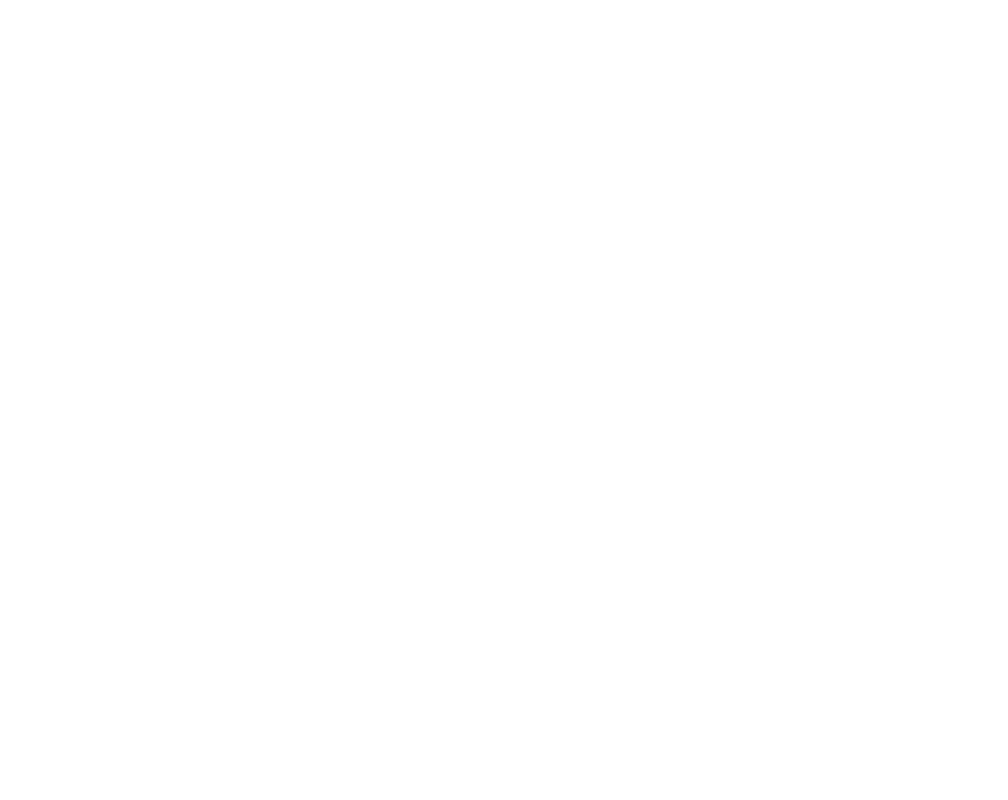
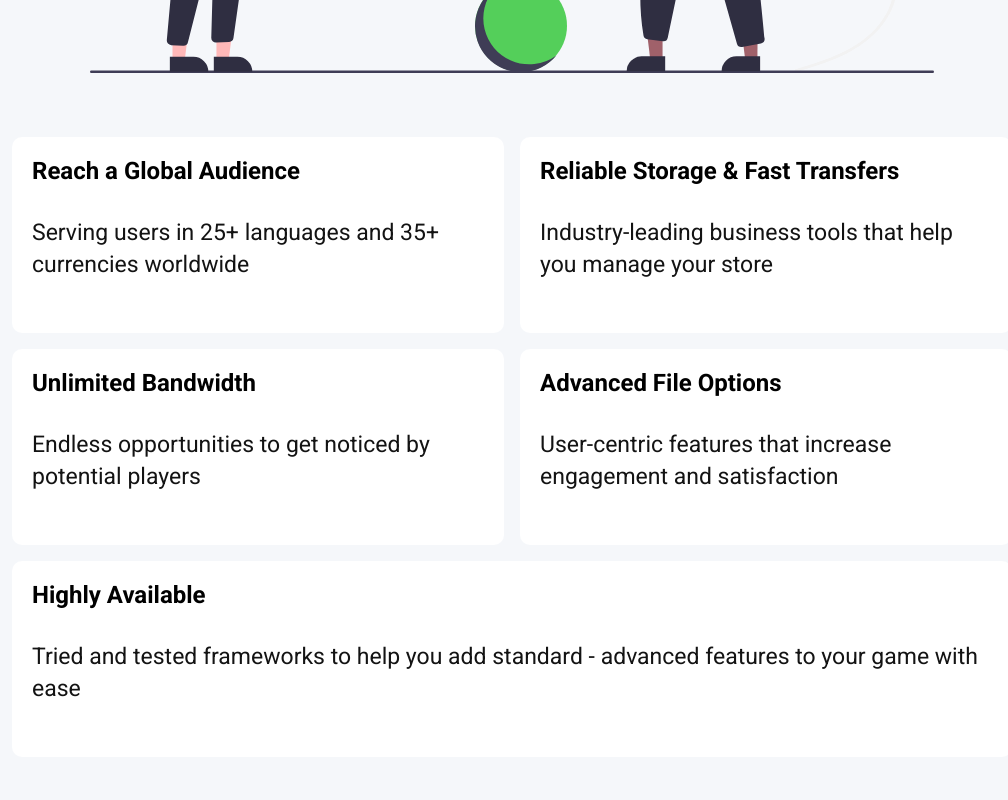
Before and after one commit to wintersalt/File-Sharing-App, a React (Create React App) app in the folder client/: page /faq in a window 1280 px wide. Shown: the part 640-1440 px from the top of the page, without its empty margins (128-1136 px from the left). Before the commit the page ends 800 px from the top, so only its background shows below. Built offline with nearby package versions, Linux system fonts and the light colour scheme.

Commit message:
Added FAQ page

```diff
--- a/client/src/components/Footer/Footer.js
+++ b/client/src/components/Footer/Footer.js
@@ -11,10 +11,10 @@
           <Link to="/">Home</Link>
         </li>
         <li>
-          <Link to="/">FAQ</Link>
+          <Link to="/faq">FAQ</Link>
         </li>
         <li>
-          <Link to="/">Terms</Link>
+          <Link to="/terms">Terms</Link>
         </li>
       </ul>
       <p>© 2022 WS Share, Inc. All rights reserved</p>
--- a/client/src/index.css
+++ b/client/src/index.css
@@ -13,6 +13,7 @@
 }
 
 body {
+  background: #f5f7fa;
   max-width: 1270px;
   margin: 0 auto;
 }
@@ -193,4 +194,36 @@
   color: #fff;
 }
 
-/* PROFILE PAGE STYLES */
+/* FAQ PAGE STYLES */
+.faq {
+  display: flex;
+  align-items: center;
+  flex-direction: column;
+}
+
+.faq-container {
+  padding: 4rem 0;
+  display: grid;
+  max-width: 1000px;
+  gap: 1rem;
+  grid-template-columns: [content-start] 1fr 1fr [content-end];
+}
+
+.faq-container__item {
+  padding: 20px;
+  background: #fff;
+  border-radius: 10px;
+  box-shadow: 0 0 0 0 rgba(78, 87, 96, 1);
+  transition: box-shadow 0.1s;
+}
+
+.faq-container__item p {
+  font-size: 23px;
+  line-height: 32px;
+  color: #131313;
+  padding: 2rem 0;
+}
+
+.faq-container__item:hover {
+  box-shadow: 0px 0px 26px -4px rgba(78, 87, 96, 0.5);
+}
--- a/client/src/pages/FAQ.js
+++ b/client/src/pages/FAQ.js
@@ -1,9 +1,36 @@
 import React from "react";
 import Footer from "../components/Footer/Footer";
+import FaqSvg from "../assets/faq.svg";
 
 const FAQ = () => {
   return (
-    <div>
+    <div className="faq">
+      <img src={FaqSvg} alt="FAQ" />
+      <div className="faq-container">
+        <div className="faq-container__item">
+          <h2>Reach a Global Audience</h2>
+          <p>Serving users in 25+ languages and 35+ currencies worldwide</p>
+        </div>
+        <div className="faq-container__item">
+          <h2>Reliable Storage & Fast Transfers</h2>
+          <p>Industry-leading business tools that help you manage your store</p>
+        </div>
+        <div className="faq-container__item">
+          <h2>Unlimited Bandwidth</h2>
+          <p>Endless opportunities to get noticed by potential players</p>
+        </div>
+        <div className="faq-container__item">
+          <h2>Advanced File Options</h2>
+          <p>User-centric features that increase engagement and satisfaction</p>
+        </div>
+        <div className="faq-container__item" style={{ gridColumn: "content" }}>
+          <h2>Highly Available</h2>
+          <p>
+            Tried and tested frameworks to help you add standard - advanced
+            features to your game with ease
+          </p>
+        </div>
+      </div>
       <Footer />
     </div>
   );
```
Also changed, not shown: client/src/assets/faq.svg (added).
